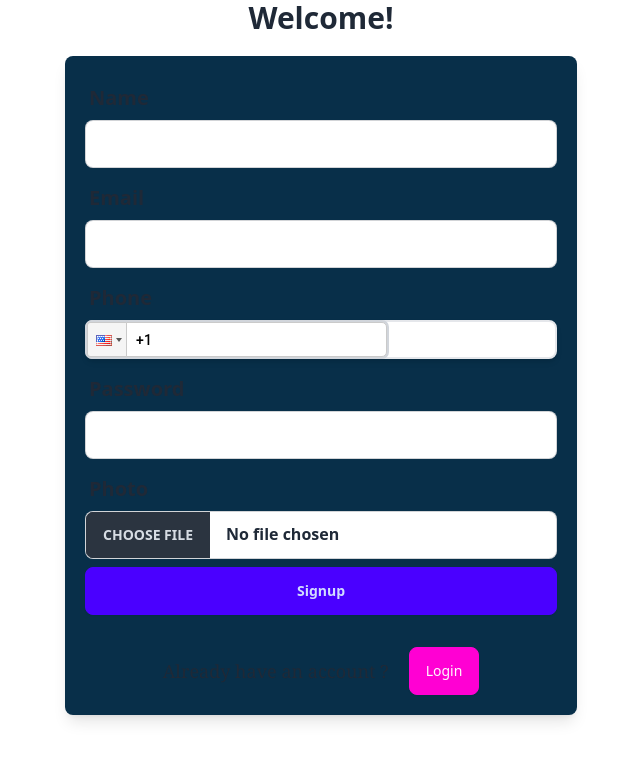
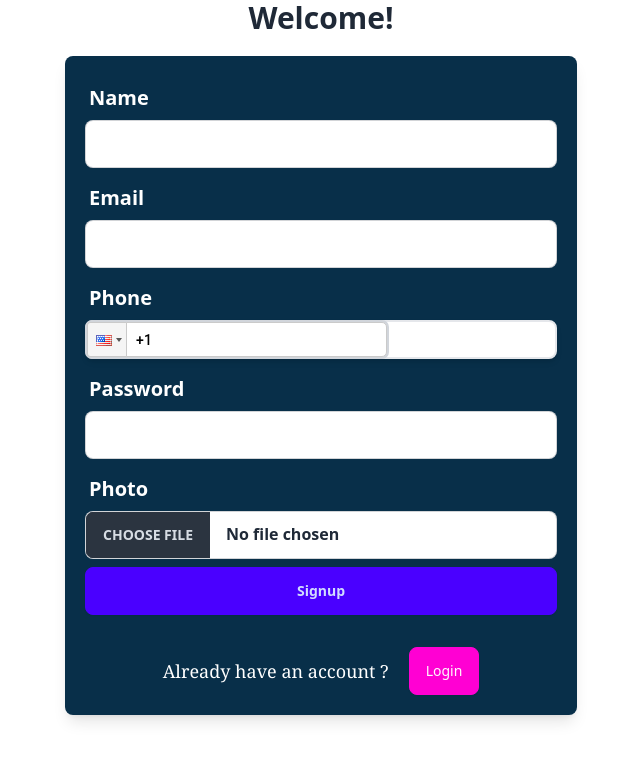
Before and after one commit to enockuwumukiza/eChat, a React (Vite) app in the folder frontend/eChat/: page /signup in a window 1280 px wide. Shown: the top 760 px of the page, without its empty margins (319-959 px from the left). Built offline with nearby package versions, Linux system fonts and the light colour scheme; no server answers.

Commit message:
enhancing colors

```diff
--- a/frontend/eChat/src/pages/LoginPage.tsx
+++ b/frontend/eChat/src/pages/LoginPage.tsx
@@ -49,7 +49,7 @@ const LoginPage: React.FC = () => {
               <form className='space-y-6' onSubmit={handleSubmit(onSubmit)}>
                   <div className='form-control'>
                       <label className='label'>
-                          <span className='label-text font-semibold text-xl'>Email</span>
+                          <span className='label-text font-semibold text-xl text-white'>Email</span>
                       </label>
                       <input type="email"
                           {...register('email')}
@@ -61,7 +61,7 @@ const LoginPage: React.FC = () => {
                   </div>
                   <div className='form-control'>
                       <label className='label'>
-                          <span className='label-text font-semibold text-xl'>Password</span>
+                          <span className='label-text font-semibold text-xl text-white'>Password</span>
                       </label>
                       <input type={`password`}
                           {...register('password')}
@@ -84,7 +84,7 @@ const LoginPage: React.FC = () => {
 
               </form>
               <div className='flex items-center justify-center gap-5'>
-                  <p className='text-lg font-serif'>No account ?</p>
+                  <p className='text-lg font-serif text-white'>No account ?</p>
                   <div>
                       <Link to={'/signup'}>
                           <button className='btn btn-secondary font-medium'>Signup</button>
--- a/frontend/eChat/src/pages/SignupPage.tsx
+++ b/frontend/eChat/src/pages/SignupPage.tsx
@@ -59,7 +59,7 @@ const SignupPage: React.FC = () => {
               <form className='space-y-2 mb-4' onSubmit={handleSubmit(onSubmit)}>
                   <div className='form-control'>
                       <label className='label'>
-                          <span className='label-text font-semibold text-xl'>Name</span>
+                          <span className='label-text font-semibold text-xl text-white'>Name</span>
                       </label>
                       <input type="text"
                           {...register('name')}
@@ -71,7 +71,7 @@ const SignupPage: React.FC = () => {
                   </div>
                   <div className='form-control'>
                       <label className='label'>
-                          <span className='label-text font-semibold text-xl'>Email</span>
+                          <span className='label-text font-semibold text-xl text-white'>Email</span>
                       </label>
                       <input type="text"
                           {...register('email')}
@@ -83,7 +83,7 @@ const SignupPage: React.FC = () => {
                   </div>
                   <div className='form-control relative'>
                       <label className='label'>
-                          <span className=' label-text font-semibold text-xl'>Phone</span>
+                          <span className=' label-text font-semibold text-xl text-white'>Phone</span>
                       </label>
                       <Controller
 
@@ -100,7 +100,7 @@ const SignupPage: React.FC = () => {
                   </div>
                   <div className='form-control'>
                       <label className='label'>
-                          <span className='label-text font-semibold text-xl'>Password</span>
+                          <span className='label-text font-semibold text-xl text-white'>Password</span>
                       </label>
                       <input type={`password`}
                           {...register('password')}
@@ -112,7 +112,7 @@ const SignupPage: React.FC = () => {
                   </div>
                   <div className='form-control'>
                       <label className='label'>
-                          <span className='label-text font-semibold text-xl'>Photo</span>
+                          <span className='label-text font-semibold text-xl text-white'>Photo</span>
                       </label>
                       <input type='file'
                             accept='image/*'
@@ -134,7 +134,7 @@ const SignupPage: React.FC = () => {
 
               </form>
               <div className='flex items-center justify-center gap-5'>
-                  <p className='text-lg font-serif'>Already have an account ?</p>
+                  <p className='text-lg font-serif text-white'>Already have an account ?</p>
                   <div>
                       <Link to={'/login'}>
                           <button className='btn btn-secondary font-medium'>Login</button>
```
